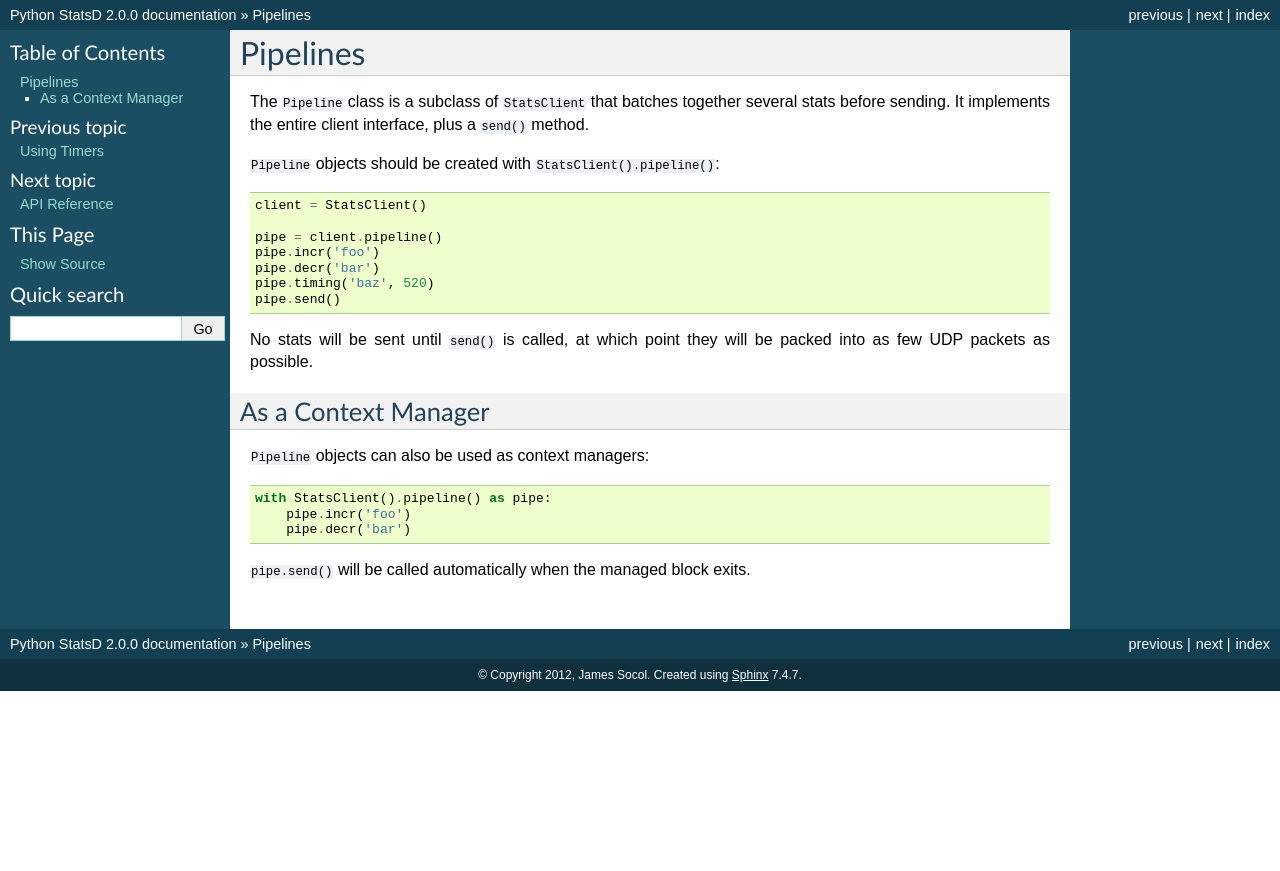
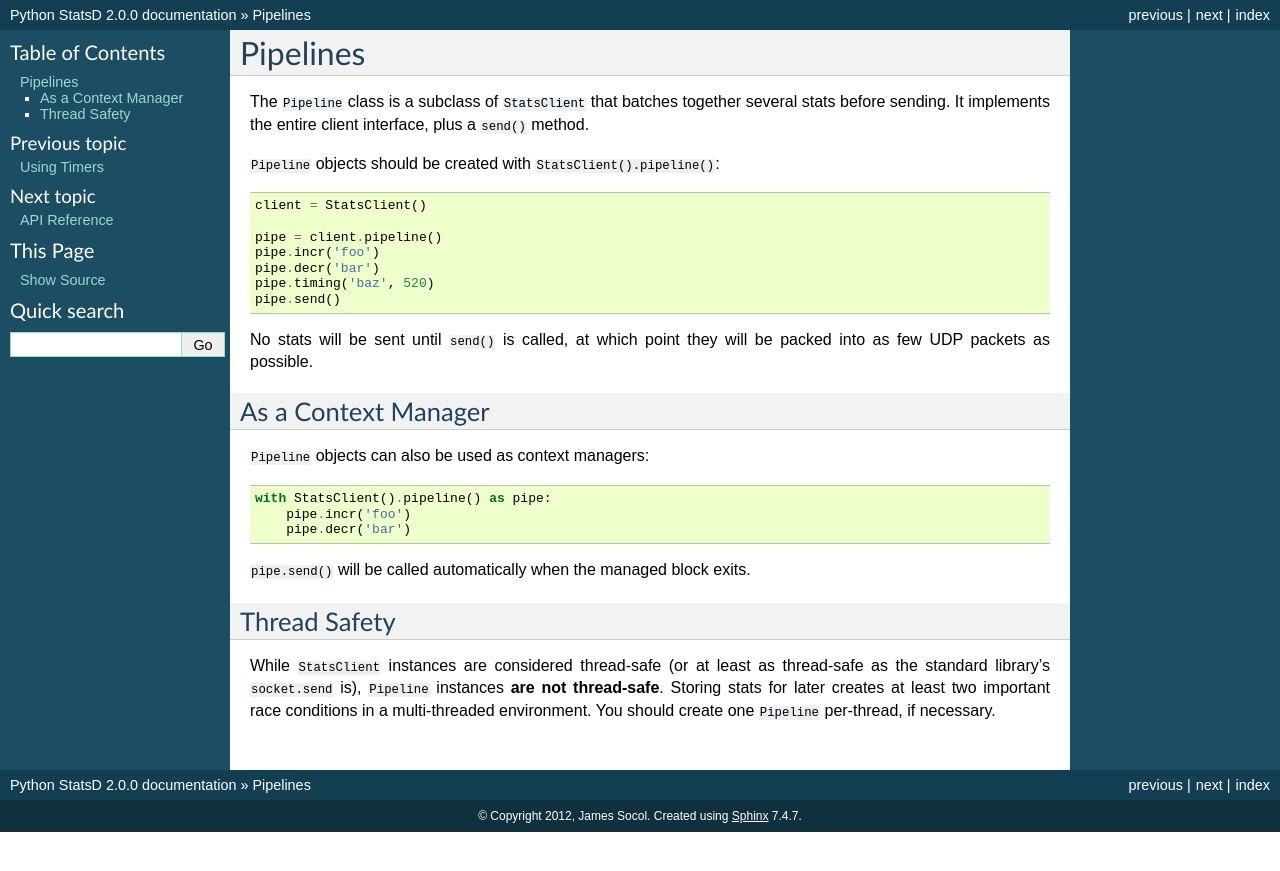
Before and after one commit to jsocol/pystatsd, a Sphinx documentation site: the page built from docs/pipeline.rst, in a window 1280 px wide. Shown: the top 871 px of the page. Built offline with Sphinx 7.4.7, drawn with Linux system fonts in a browser that asks for light colours; formulas are drawn with MathJax 3.

Commit message:
Update docs.
- Update pipeline.rst with explicit thread-safety info.
- Add contributing.rst.

[ci skip]

```diff
--- a/docs/index.rst
+++ b/docs/index.rst
@@ -54,6 +54,7 @@
    timing.rst
    pipeline.rst
    reference.rst
+   contributing.rst
 
 
 Indices and tables
--- a/docs/pipeline.rst
+++ b/docs/pipeline.rst
@@ -34,3 +34,14 @@
 
 ``pipe.send()`` will be called automatically when the managed block
 exits.
+
+
+Thread Safety
+=============
+
+While ``StatsClient`` instances are considered thread-safe (or at least
+as thread-safe as the standard library's ``socket.send`` is),
+``Pipeline`` instances **are not thread-safe**. Storing stats for later
+creates at least two important race conditions in a multi-threaded
+environment. You should create one ``Pipeline`` per-thread, if
+necessary.
```
Also changed, not shown: docs/contributing.rst (added, +94 -0 lines).
